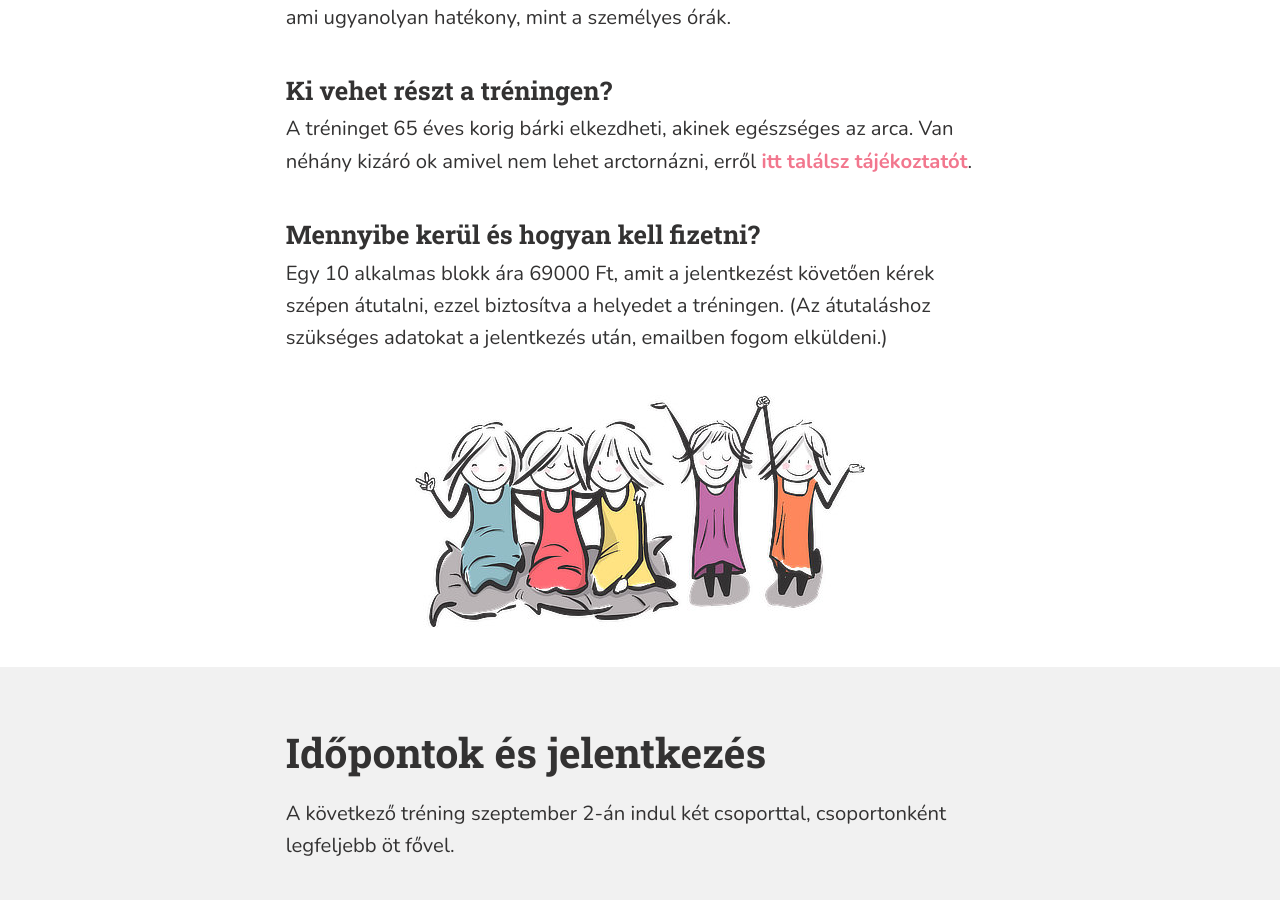
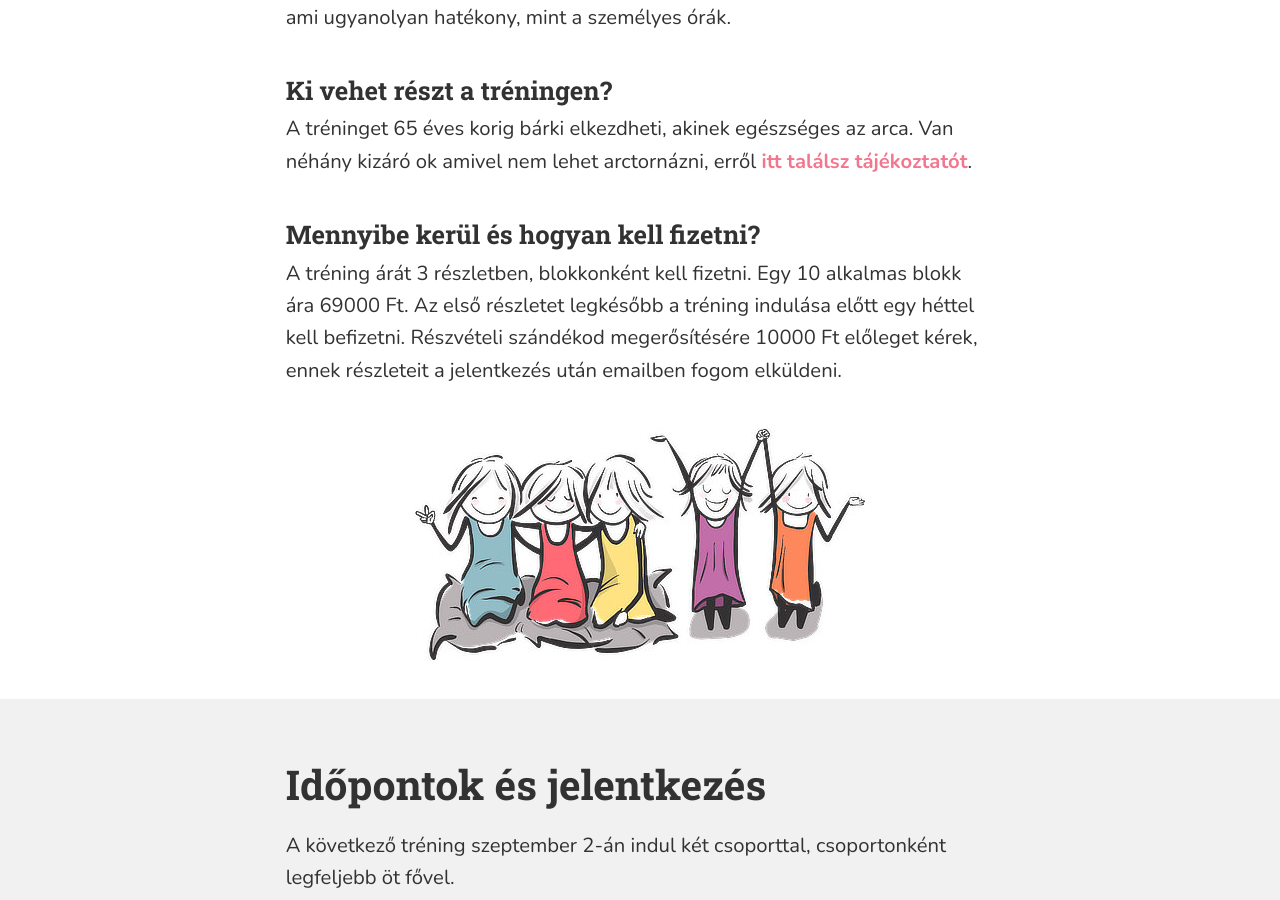
Before and after one commit to monikamudra/arctorna, a Jekyll site: the page built from trening.md, in a window 1280 px wide and 900 px high, scrolled down 1593 px. Built offline with Jekyll 4.4.1, drawn with Linux system fonts in a browser that asks for light colours.

Commit message:
Update training info

```diff
--- a/_includes/training-details.md
+++ b/_includes/training-details.md
@@ -14,9 +14,9 @@ koncentrálva végezzük a gyakorlatokat a teljes arcon és a nyakon.
 
 ### Milyen eredményekre számíthatsz?
 
-*   5 hét után érezhetően feszesebbé válik az arc
-*   10 hét után már szemmel is látható a változás
-*   15 hét után kisimultabb, feszesebb lesz az arc, a ráncok halványodnak
+- 5 hét után érezhetően feszesebbé válik az arc
+- 10 hét után már szemmel is látható a változás
+- 15 hét után kisimultabb, feszesebb lesz az arc, a ráncok halványodnak
 
 ### Van lehetőség edzésre a haladó szint elérése után?
 
@@ -35,11 +35,11 @@ néhány kizáró ok amivel nem lehet arctornázni, erről
 
 ### Mennyibe kerül és hogyan kell fizetni?
 
+A tréning árát 3 részletben, blokkonként kell fizetni.
 Egy 10 alkalmas blokk <span class="u-NoWrap">ára
-{{ site.data.training.price }}&nbsp;Ft</span>, amit a jelentkezést követően kérek szépen átutalni, ezzel biztosítva a helyedet a tréningen.
-(Az átutaláshoz szükséges adatokat a jelentkezés után, emailben fogom
-elküldeni.)
-
+{{ site.data.training.price }}&nbsp;Ft</span>. Az első részletet legkésőbb a tréning indulása előtt egy héttel kell befizetni.
+Részvételi szándékod megerősítésére 10000&nbsp;Ft előleget kérek, ennek
+részleteit a jelentkezés után emailben fogom elküldeni.
 
 [kerdesek]: {{ site.baseurl }}{% link kerdesek.md %}
 [email]: mailto:moni@arctornamonival.hu
```
